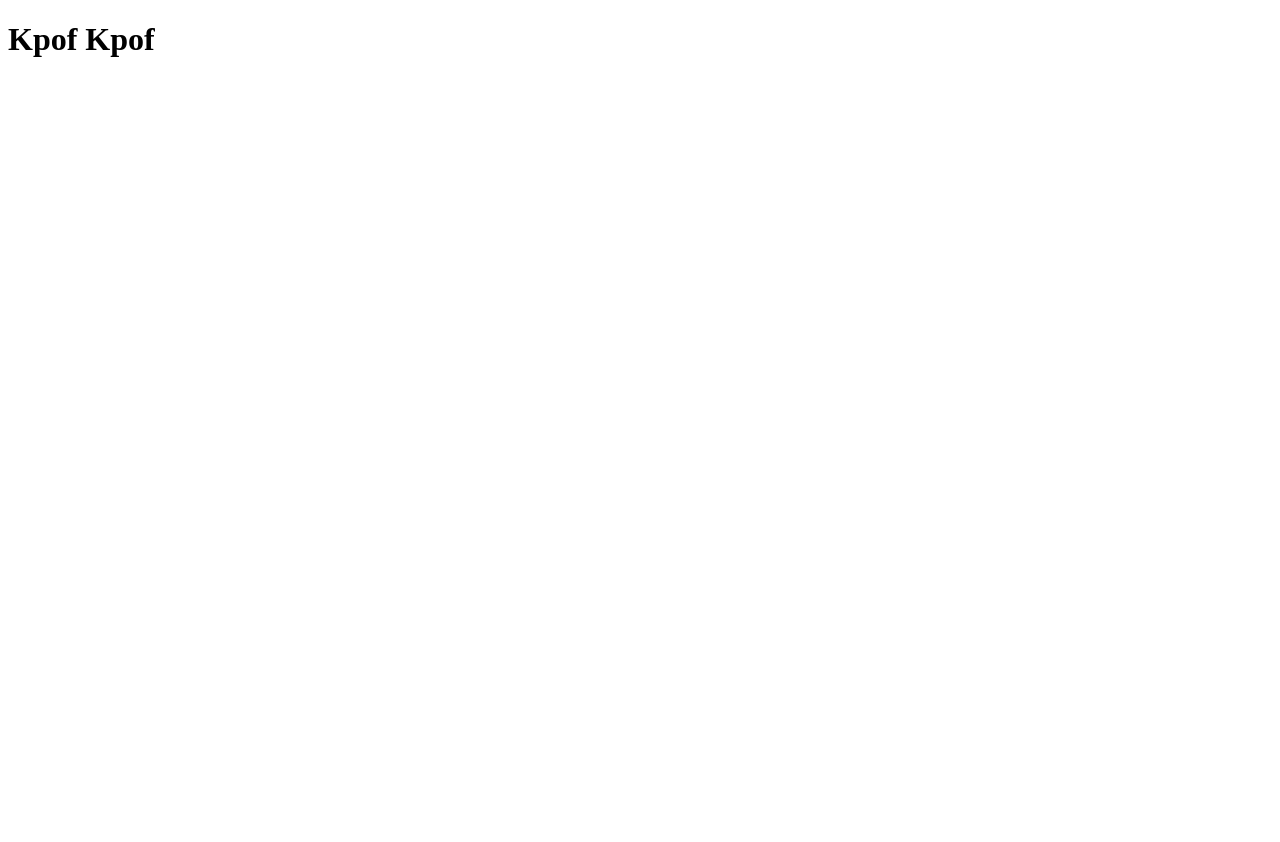
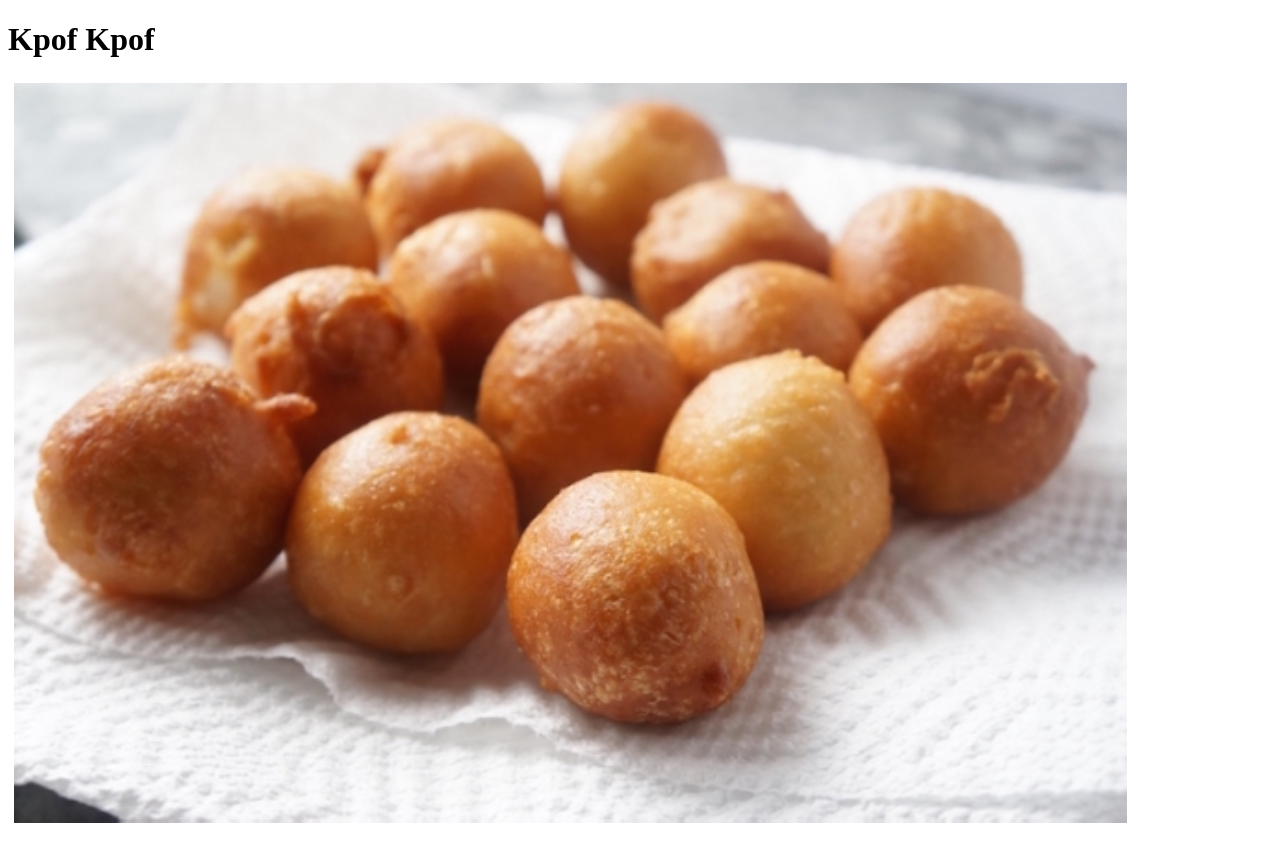
Before and after one commit to vano31/odin-recipes, a plain HTML site: page recipes/kpofkpof.html in a window 1280 px wide. Before the commit the page ends 800 px from the top, so only its background shows below. Drawn offline with Linux system fonts and the light colour scheme.

Commit message:
Add kpofkpof image to kpofkpof.html

```diff
--- a/recipes/kpofkpof.html
+++ b/recipes/kpofkpof.html
@@ -7,6 +7,7 @@
 
     <body>
         <h1>Kpof Kpof</h1>
+            <img src="../recipes/img/kpofkpof.png" alt="Kpof Kpof">
 
 
 
```
Also changed, not shown: recipes/img/kpofkpof.png (added).
